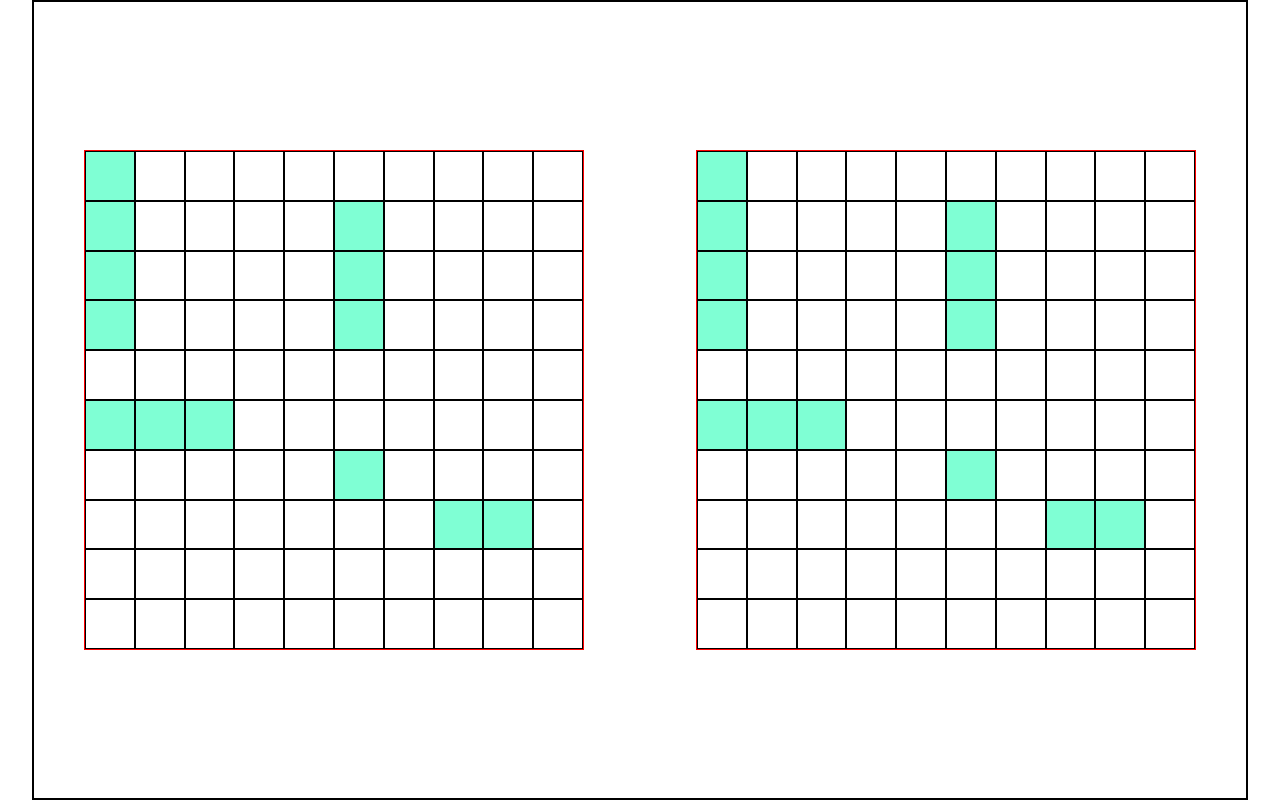
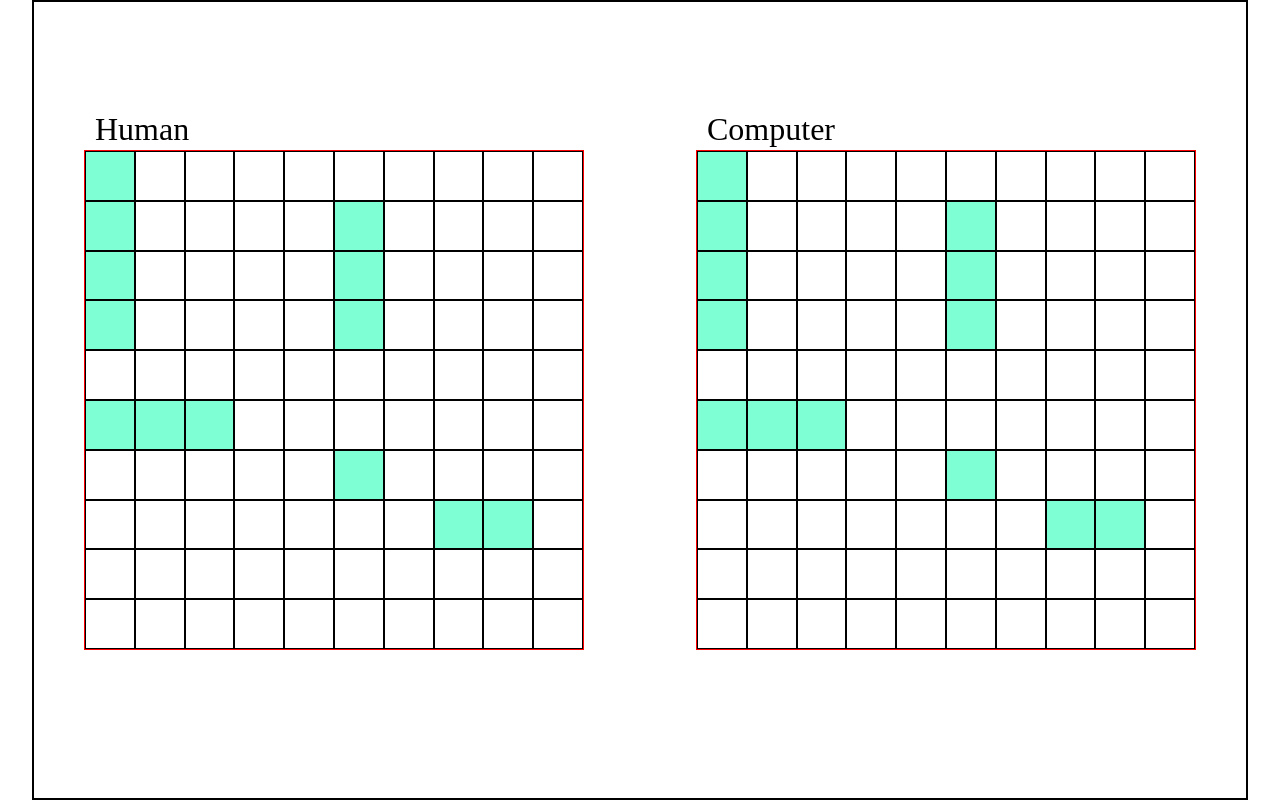
Before and after one commit to adrian92612/odin_battleship, a website built with webpack: page src/template.html in a window 1280 px wide. Built offline with nearby package versions, Linux system fonts and the light colour scheme.

Commit message:
added human/computer labels on board

```diff
--- a/src/styles.css
+++ b/src/styles.css
@@ -23,6 +23,14 @@
     display: grid;
     grid-template-columns: repeat(10,1fr);
     grid-template-rows: repeat(10,1fr);
+    position: relative;
+}
+
+span {
+    position: absolute;
+    top: -40px;
+    left: 10px;
+    font-size: 2rem;
 }
 
 .grid-item {
--- a/src/template.html
+++ b/src/template.html
@@ -7,8 +7,12 @@
   </head>
   <body>
     <div id="app">
-      <div id="human-board"></div>
-      <div id="computer-board"></div>
+      <div id="human-board">
+        <span>Human</span>
+      </div>
+      <div id="computer-board">
+        <span>Computer</span>
+      </div>
     </div>
   </body>
 </html>
```
Also changed, not shown: dist/bundle.js, dist/index.html.
